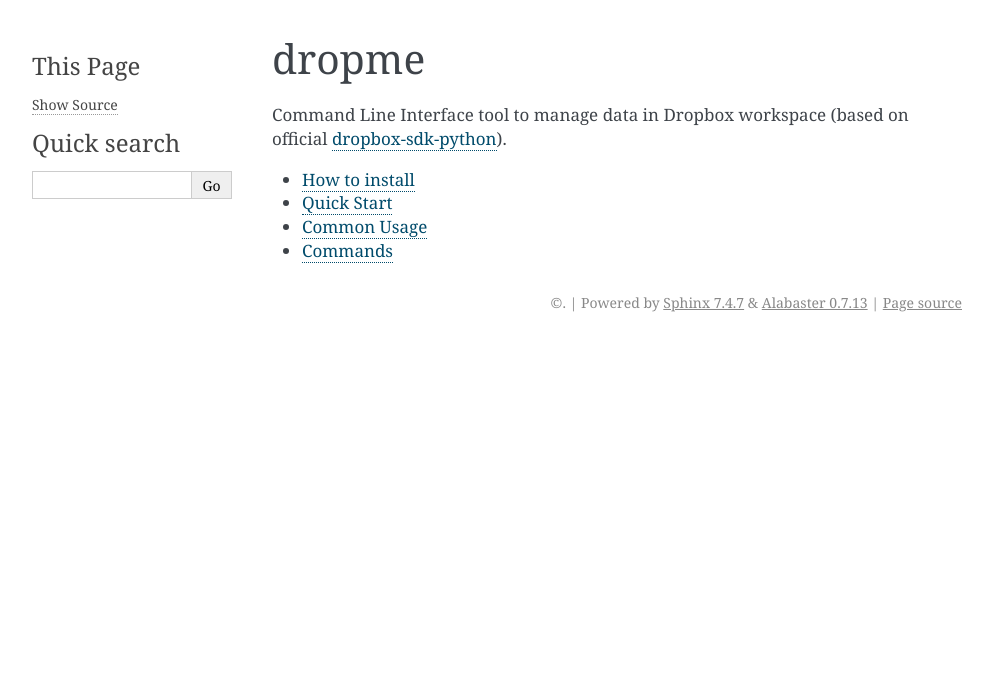
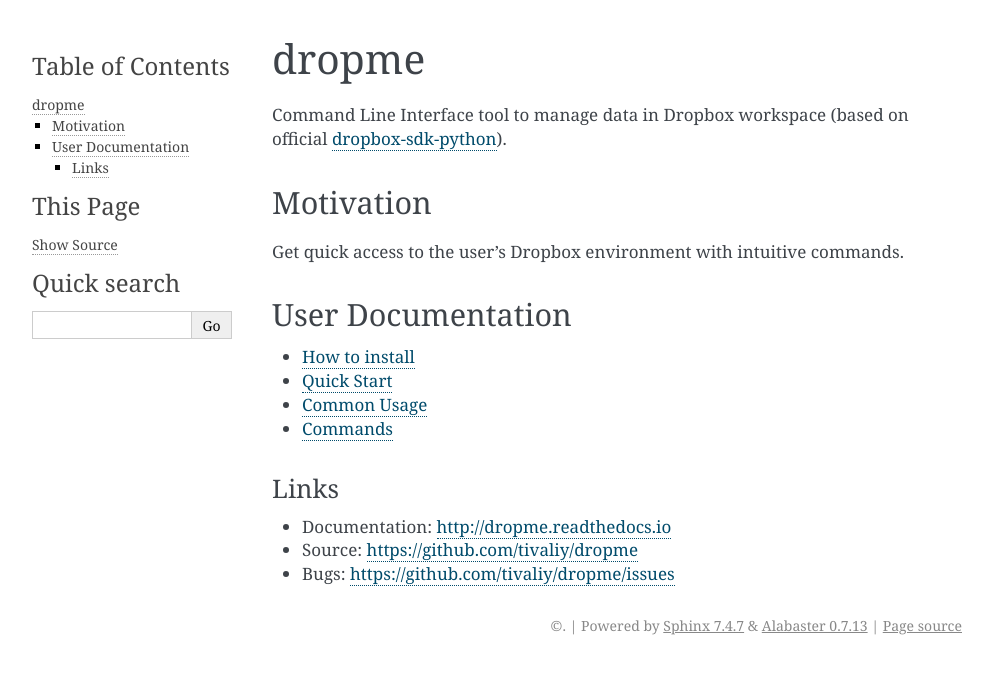
Before and after one commit to tivaliy/dropme, a Sphinx documentation site: the page built from docs/source/index.rst, in a window 1280 px wide. Shown: the top 674 px of the page, without its empty margins (148-1141 px from the left). Built offline with Sphinx 7.4.7, drawn with Linux system fonts in a browser that asks for light colours.

```diff
--- a/docs/source/index.rst
+++ b/docs/source/index.rst
@@ -4,6 +4,13 @@ dropme
 
 Command Line Interface tool to manage data in Dropbox workspace (based on official
 `dropbox-sdk-python <https://github.com/dropbox/dropbox-sdk-python/>`_).
+
+Motivation
+----------
+Get quick access to the user's Dropbox environment with intuitive commands.
+
+User Documentation
+------------------
 
 .. toctree::
    :maxdepth: 2
@@ -12,3 +19,10 @@ Command Line Interface tool to manage data in Dropbox workspace (based on offici
    quick_start
    usage
    commands
+
+Links
+_____
+
+* Documentation: `http://dropme.readthedocs.io <http://dropme.readthedocs.io>`_
+* Source: `https://github.com/tivaliy/dropme <https://github.com/tivaliy/dropme>`_
+* Bugs: `https://github.com/tivaliy/dropme/issues <https://github.com/tivaliy/dropme/issues>`_
--- a/setup.cfg
+++ b/setup.cfg
@@ -4,3 +4,6 @@ source-dir = docs/source
 build-dir = docs/build
 all_files = 1
 warning-is-error = 1
+
+[metadata]
+description-file = README.md
--- a/setup.py
+++ b/setup.py
@@ -23,7 +23,7 @@ classifiers = [
 
 setup(
     name='dropme',
-    version='0.0.1',
+    version='1.0.1',
     description='CLI tool for managing Dropbox environment.',
     long_description=long_description,
     url='https://github.com/tivaliy/dropme',
```
Also changed, not shown: README.md (+6 -0 lines), 2 other files.
